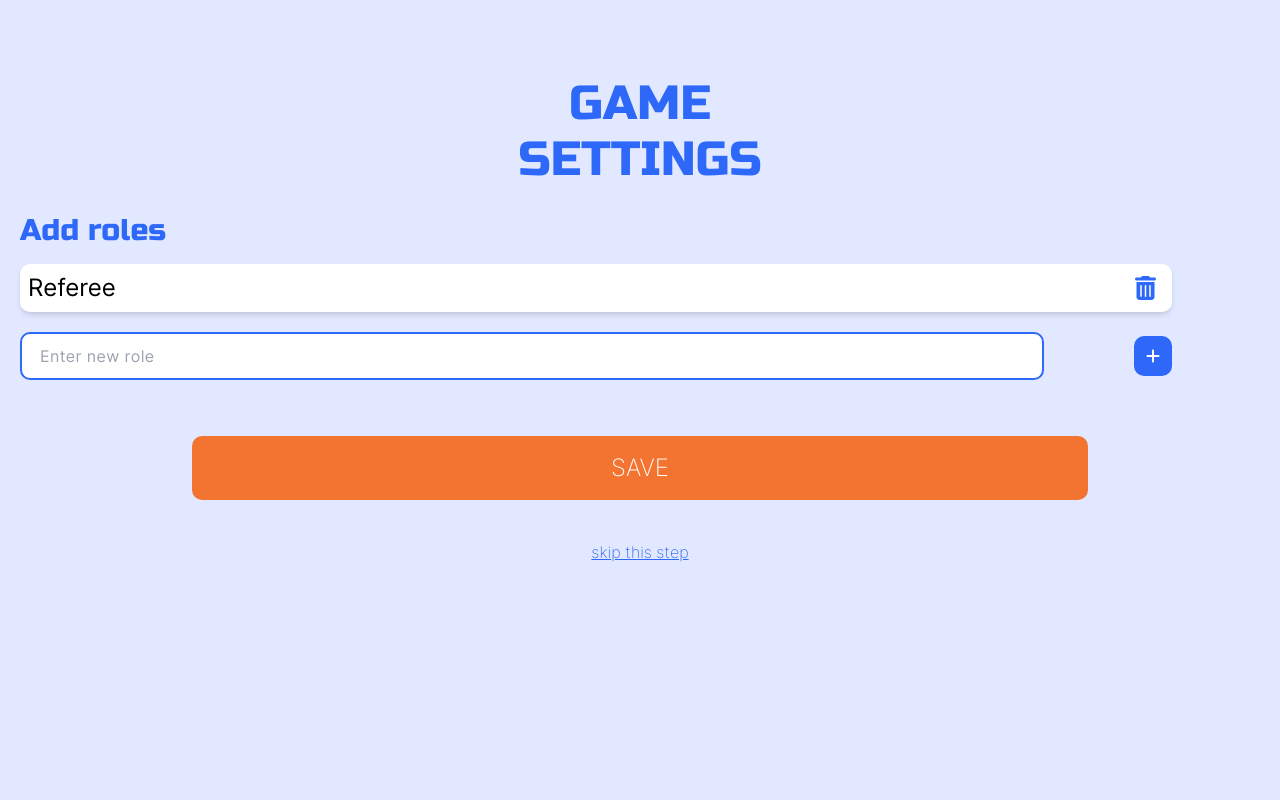
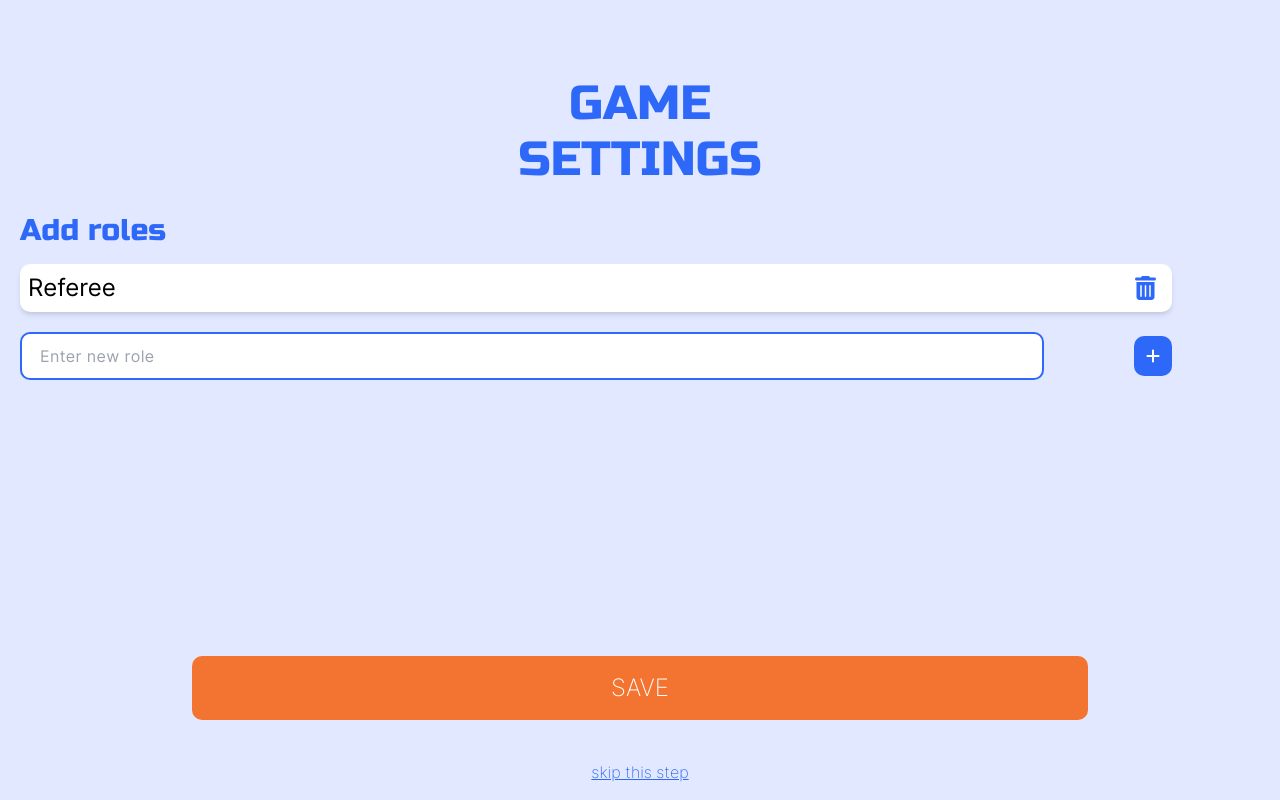
Before and after one commit to RasimMehdiyev/rdexp, a React (Create React App) app: page /club/create/settings in a window 1280 px wide. Built offline with nearby package versions, Linux system fonts and the light colour scheme; no server answers.

Commit message:
GameSettingsPage in progress

```diff
--- a/src/pages/GameSettings.js
+++ b/src/pages/GameSettings.js
@@ -5,8 +5,9 @@ import {Link} from 'react-router-dom'
 
 const GameSettings = () => {
   return (
-    <div className=" h-screen  bg-sn-bg-light-blue">
+    <div className="h-screen flex flex-col justify-between bg-sn-bg-light-blue">
 
+    <div>
         <div className='text-center'>
             <h1 className="pt-20 text-5xl text-game-blue">
             GAME
@@ -14,22 +15,19 @@ const GameSettings = () => {
             <h1 className="pt-2 text-5xl text-game-blue">
             SETTINGS
             </h1>
-
         </div>
 
         <div className='pl-5'>
             <h1 className="pt-7 pb-4 text-3xl text-game-blue">
                 Add roles
             </h1>
-
             <PersonTag name="Referee" number="null" isPlayer={false} />
             <RoleInput/>
+        </div>
+    </div>
 
 
-
-      </div>
-
-      <div className="bg-sn-bg-light-blue flex flex-col justify-center align-items text-center pt-14 pl-[15%]">
+      <div className="bg-sn-bg-light-blue flex flex-col   align-items text-center pl-[15%]">
         <button className="bg-sn-main-orange text-2xl text-white font-interElight p-2 rounded-10px w-[70vw] h-16 ">
           SAVE
         </button>
@@ -37,7 +35,6 @@ const GameSettings = () => {
         <Link className=" text-game-blue pt-10 underline underline-offset- font-interElight p-2 rounded-10px w-[70vw] h-12 pb-10 ">
           skip this step
         </Link>
-
       </div>
 
     </div>
```
Lines whose indentation alone changed are shown as unchanged.
